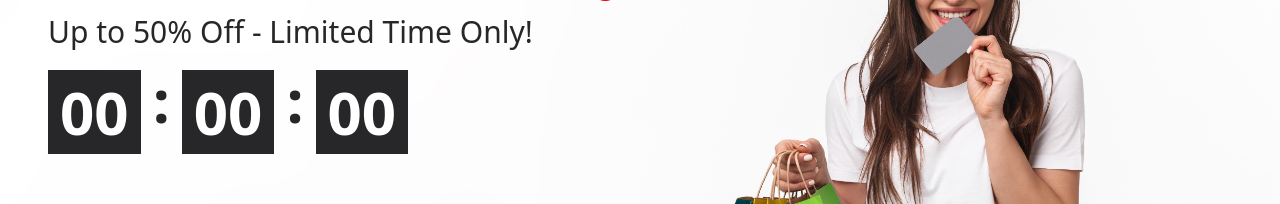
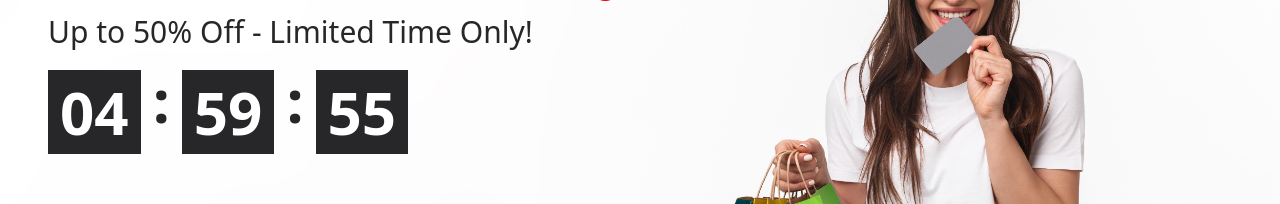
Before and after one commit to Ruku-RS/ecommerce-project, a React (Vite) app: page / in a window 1280 px wide. Shown: the part 226-430 px from the top of the page. Built offline with nearby package versions, Linux system fonts and the light colour scheme.

Commit message:
Offer timer set to 5 hours

```diff
--- a/src/Components/Banner/Banner.jsx
+++ b/src/Components/Banner/Banner.jsx
@@ -1,7 +1,45 @@
-import React from 'react'
+import React, { useEffect, useState } from 'react'
 import BannerImage from '../../assets/banner.jpg'
 
 const Banner = () => {
+
+    const initialTime = 5 * 60 * 60;
+    const [timeLeft, setTimeLeft] =useState(initialTime);
+
+    const formatTime = (time)=>{
+
+        useEffect(()=>{
+            if(timeLeft <= 0) return
+
+            const timer = setInterval(()=>{
+                setTimeLeft(prev=>{
+                    if(prev <= 1){
+                    clearInterval(timer);
+                    return 0;
+                }
+                    const remainingTime = prev - 1
+                    return remainingTime;
+                })
+
+            }, 1000);
+
+            return ()=> clearInterval(timer);
+
+        }, [timeLeft])
+
+        const hours = Math.floor(time / 3600);
+        const minutes = Math.floor((time % 3600) /60);
+        const seconds = Math.floor(time % 60);
+
+        return{
+            hours: String(hours).padStart(2, '0'),
+            minutes: String(minutes).padStart(2, '0'),
+            seconds: String(seconds).padStart(2, '0')
+        }
+        //padStart (2, '0') means , it'll set two numbers, and if the number is not set , it'll set it to '0'
+    }
+    const {hours, minutes, seconds} = formatTime(timeLeft);
+
   return (
     <section className='h-[60vh] mt-[14vh] bg-cover bg-top'
      style={{backgroundImage: `url(${BannerImage})`}}>
@@ -13,9 +51,9 @@ const Banner = () => {
                 Up to 50% Off - Limited Time Only!
             </h2>
             <div className='text-6xl font-bold text-zinc-800 flex gap-x-3 mt-5 '>
-                <span className='text-white bg-zinc-800 p-3'>00</span>:
-                <span className='text-white bg-zinc-800 p-3'>00</span>:
-                <span className='text-white bg-zinc-800 p-3'>00</span>
+                <span className='text-white bg-zinc-800 p-3'>{hours}</span>:
+                <span className='text-white bg-zinc-800 p-3'>{minutes}</span>:
+                <span className='text-white bg-zinc-800 p-3'>{seconds}</span>
             </div>
         </div>
     </section>
```
